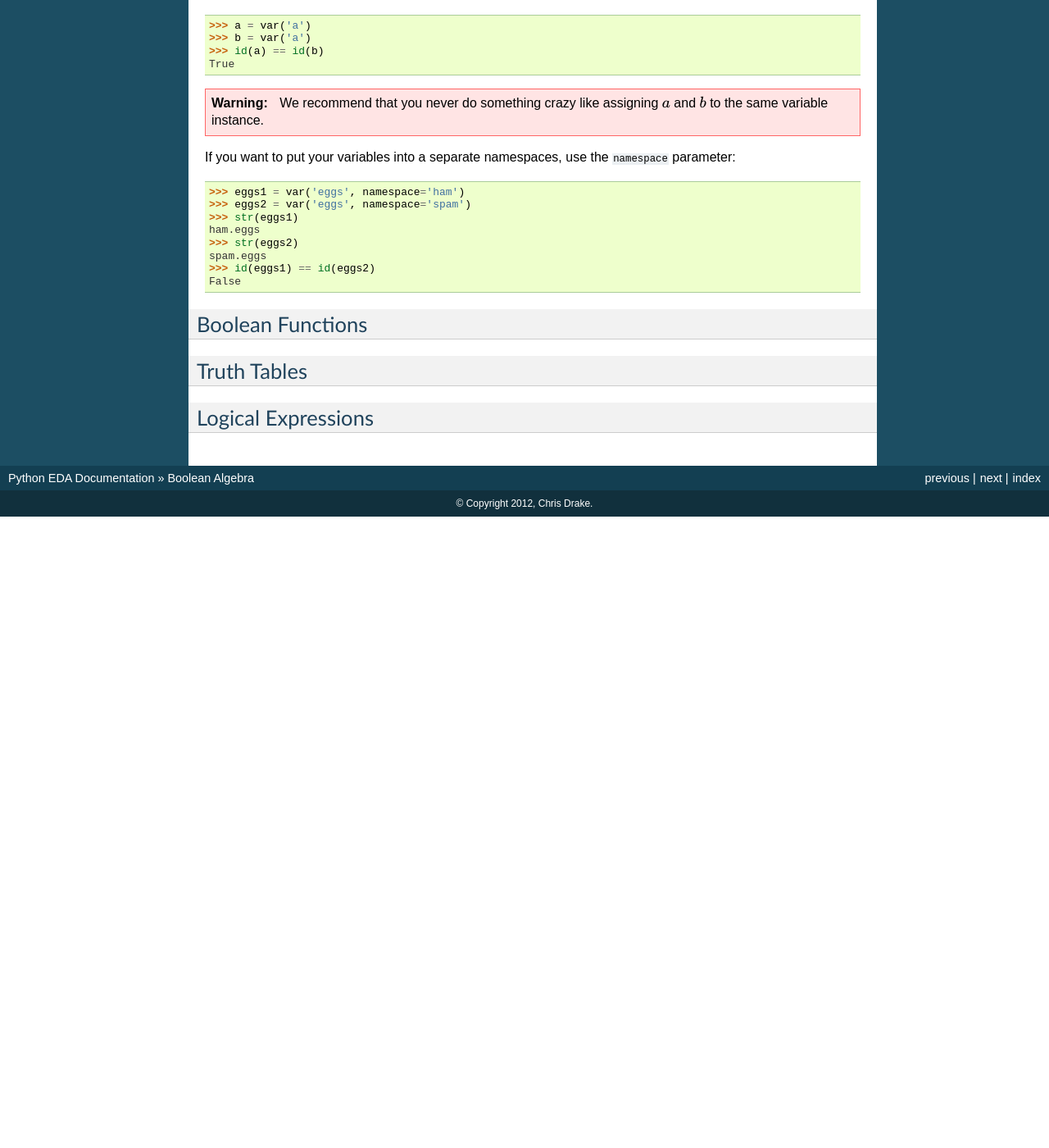
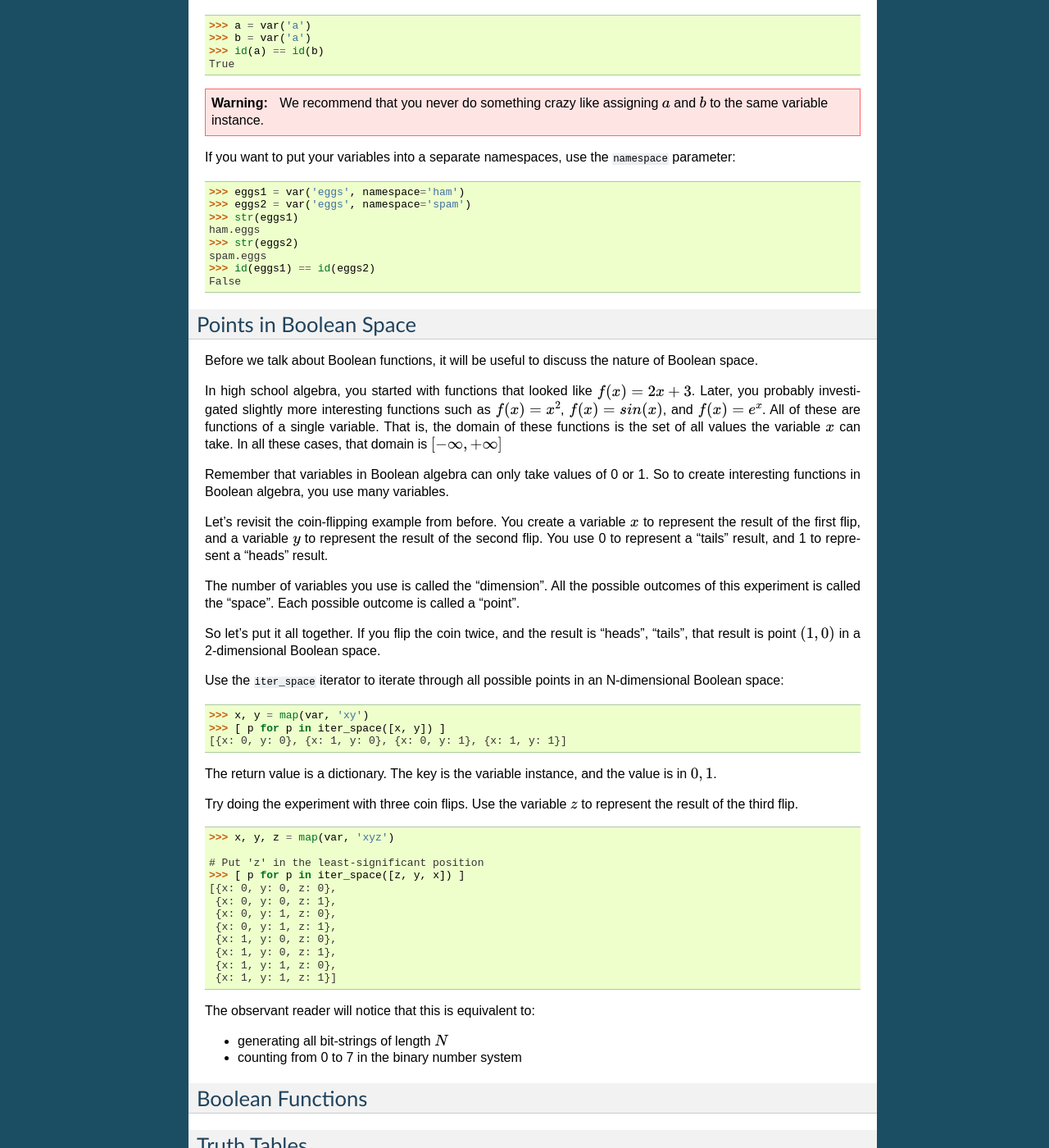
Before and after one commit to cjdrake/pyeda, a Sphinx documentation site: the page built from doc/source/boolalg.rst, in a window 1280 px wide and 1400 px high, scrolled down 2661 px. Shown: the whole window at 82% size. Built offline with Sphinx 7.4.7, drawn with Linux system fonts in a browser that asks for light colours; before the commit the page ends 3291 px from its top, so only the background shows below that; some of the changed text lies outside the part shown.

Commit message:
Add section for points in a Boolean space

```diff
--- a/doc/source/boolalg.rst
+++ b/doc/source/boolalg.rst
@@ -217,6 +217,71 @@ use the ``namespace`` parameter::
    >>> id(eggs1) == id(eggs2)
    False
 
+Points in Boolean Space
+=======================
+
+Before we talk about Boolean functions,
+it will be useful to discuss the nature of Boolean space.
+
+In high school algebra,
+you started with functions that looked like :math:`f(x) = 2x + 3`.
+Later, you probably investigated slightly more interesting functions such as
+:math:`f(x) = x^2`, :math:`f(x) = sin(x)`, and :math:`f(x) = e^x`.
+All of these are functions of a single variable.
+That is, the domain of these functions is the set of all values the variable
+:math:`x` can take.
+In all these cases, that domain is :math:`[-\infty, +\infty]`
+
+Remember that variables in Boolean algebra can only take values of 0 or 1.
+So to create interesting functions in Boolean algebra,
+you use many variables.
+
+Let's revisit the coin-flipping example from before.
+You create a variable :math:`x` to represent the result of the first flip,
+and a variable :math:`y` to represent the result of the second flip.
+You use 0 to represent a "tails" result, and 1 to represent a "heads" result.
+
+The number of variables you use is called the "dimension".
+All the possible outcomes of this experiment is called the "space".
+Each possible outcome is called a "point".
+
+So let's put it all together.
+If you flip the coin twice, and the result is "heads", "tails",
+that result is point :math:`(1, 0)` in a 2-dimensional Boolean space.
+
+Use the ``iter_space`` iterator to iterate through all possible points in an
+N-dimensional Boolean space::
+
+   >>> x, y = map(var, 'xy')
+   >>> [ p for p in iter_space([x, y]) ]
+   [{x: 0, y: 0}, {x: 1, y: 0}, {x: 0, y: 1}, {x: 1, y: 1}]
+
+The return value is a dictionary.
+The key is the variable instance, and the value is in :math:`{0, 1}`.
+
+Try doing the experiment with three coin flips.
+Use the variable :math:`z` to represent the result of the third flip.
+
+::
+
+   >>> x, y, z = map(var, 'xyz')
+
+   # Put 'z' in the least-significant position
+   >>> [ p for p in iter_space([z, y, x]) ]
+   [{x: 0, y: 0, z: 0},
+    {x: 0, y: 0, z: 1},
+    {x: 0, y: 1, z: 0},
+    {x: 0, y: 1, z: 1},
+    {x: 1, y: 0, z: 0},
+    {x: 1, y: 0, z: 1},
+    {x: 1, y: 1, z: 0},
+    {x: 1, y: 1, z: 1}]
+
+The observant reader will notice that this is equivalent to:
+
+* generating all bit-strings of length :math:`N`
+* counting from 0 to 7 in the binary number system
+
 Boolean Functions
 =================
 
```
